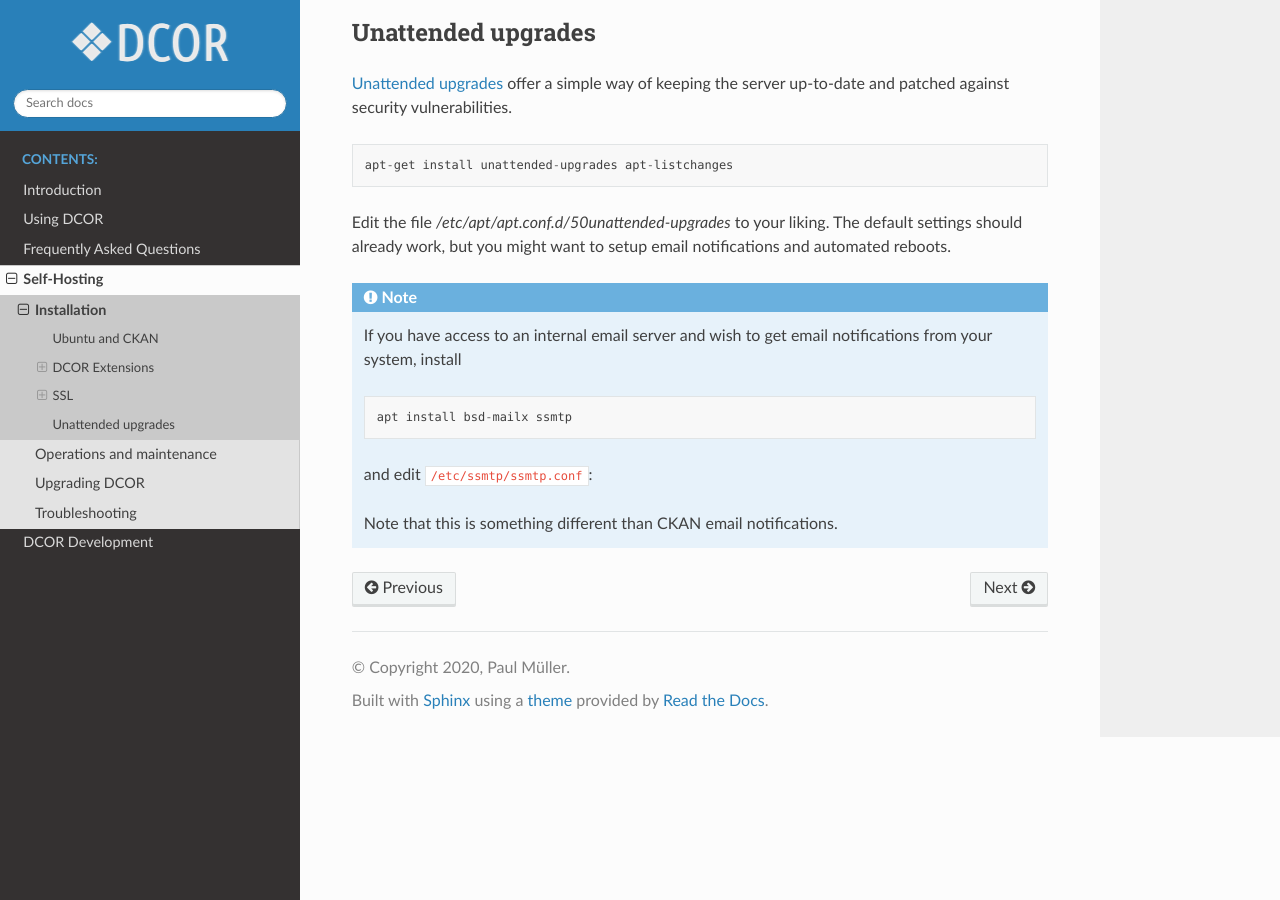
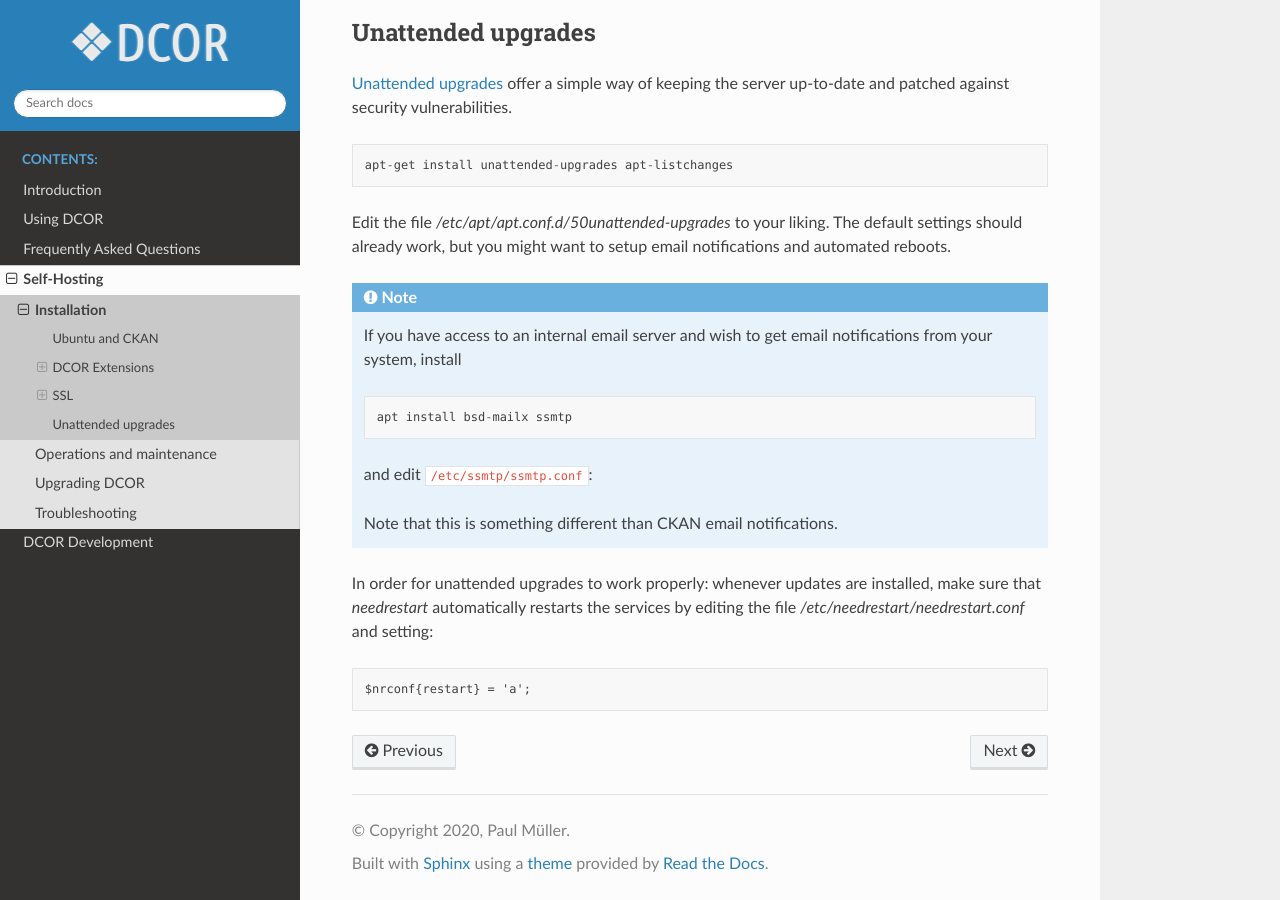
Before and after one commit to DCOR-dev/dcor-docs, a Sphinx documentation site: the page built from docs/sec_self_hosting/installation.rst, in a window 1280 px wide and 900 px high, scrolled down 6899 px. Built offline with Sphinx 7.4.7 and the Read the Docs theme 2.0.0, drawn with Linux system fonts in a browser that asks for light colours.

Commit message:
add information about needrestart

```diff
--- a/docs/sec_self_hosting/installation.rst
+++ b/docs/sec_self_hosting/installation.rst
@@ -265,3 +265,9 @@ email notifications and automated reboots.
       FromLineOverride=YES
 
    Note that this is something different than CKAN email notifications.
+
+In order for unattended upgrades to work properly: whenever updates are
+installed, make sure that `needrestart` automatically restarts the services
+by editing the file `/etc/needrestart/needrestart.conf` and setting::
+
+    $nrconf{restart} = 'a';
```
